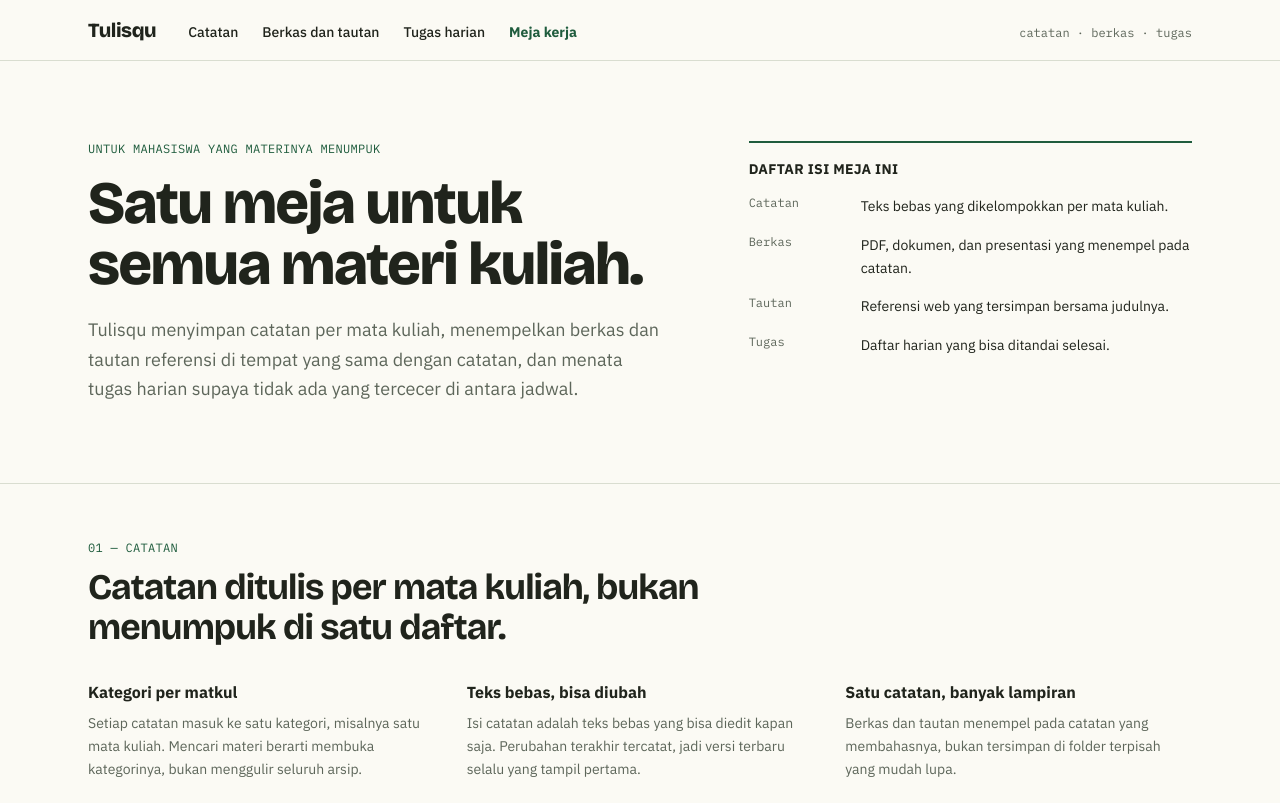
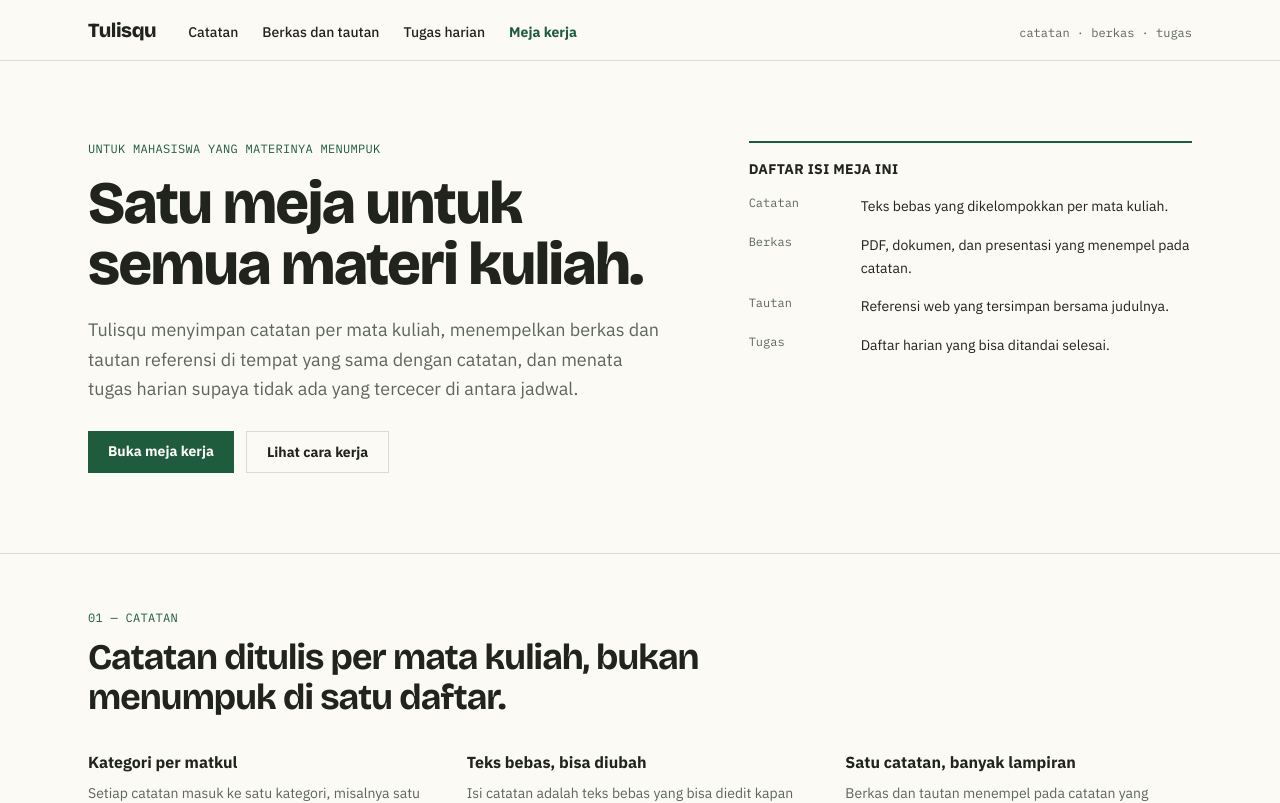
Before and after one commit to bintangyudhis/tulisqu, a Next.js app: page / in a window 1280 px wide. Shown: the top 803 px of the page. Built offline with nearby package versions, Linux system fonts and the light colour scheme.

Commit message:
Day 21: tombol buka meja kerja dan lihat cara kerja di hero [skip-vercel]

```diff
--- a/src/app/Hero.tsx
+++ b/src/app/Hero.tsx
@@ -1,3 +1,5 @@
+import Link from "next/link";
+
 export default function Hero() {
   return (
     <section className="border-b border-line">
@@ -14,6 +16,20 @@ export default function Hero() {
             tautan referensi di tempat yang sama dengan catatan, dan menata
             tugas harian supaya tidak ada yang tercecer di antara jadwal.
           </p>
+          <div className="mt-7 flex flex-wrap gap-3">
+            <Link
+              href="/meja"
+              className="bg-accent px-5 py-2.5 text-sm font-bold text-paper"
+            >
+              Buka meja kerja
+            </Link>
+            <Link
+              href="/#catatan"
+              className="border border-line px-5 py-2.5 text-sm font-bold"
+            >
+              Lihat cara kerja
+            </Link>
+          </div>
         </div>
         <aside className="border-t-2 border-accent pt-4">
           <h2 className="text-sm font-bold tracking-wide uppercase">Daftar isi meja ini</h2>
```
